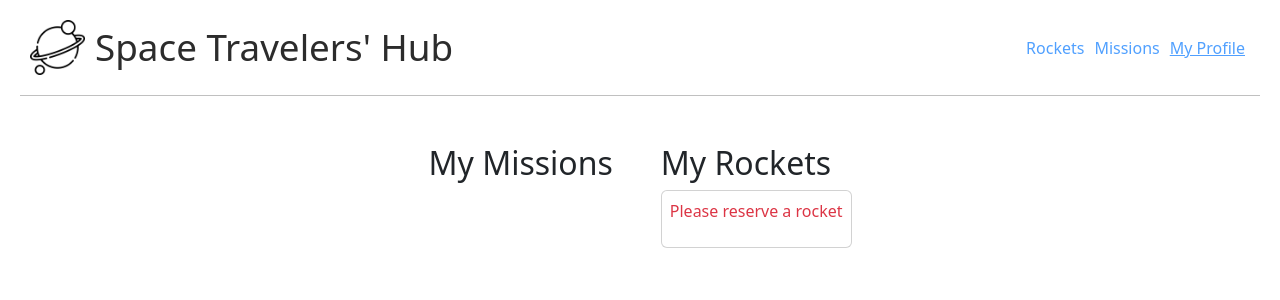
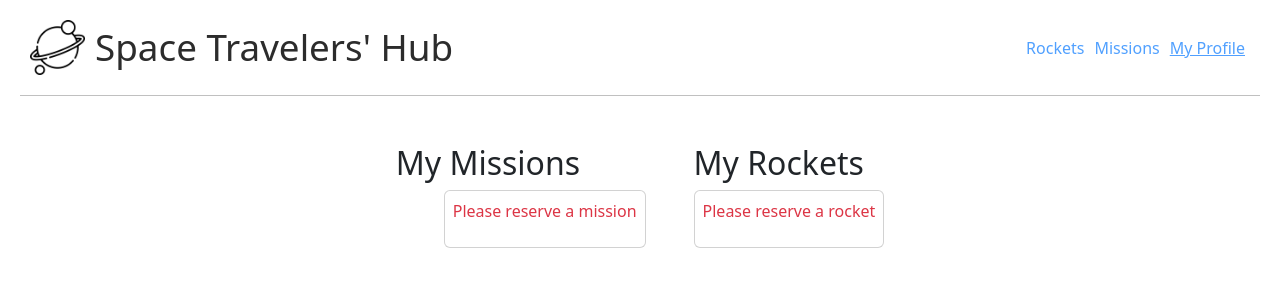
Before and after one commit to ouasamine/space-travelers, a React (Create React App) app: page /profile in a window 1280 px wide. Shown: the top 300 px of the page. Built offline with nearby package versions, Linux system fonts and the light colour scheme.

Commit message:
Display reserved missions on MyProfile page

```diff
--- a/src/pages/MyProfile.jsx
+++ b/src/pages/MyProfile.jsx
@@ -3,16 +3,29 @@ import { useSelector } from 'react-redux';
 
 function MyProfile() {
   const rockets = useSelector((state) => state.rockets.rockets);
+  const missions = useSelector((state) => state.handleMissions.missions);
   const reservedRockets = rockets.map((rocket) => (rocket.reserved ? (
     <li key={rocket.id} className="list-group-item">
       {rocket.name}
     </li>
   ) : false));
+  const reservedMissions = missions.filter((mission) => mission.reserved);
 
   return (
     <div className="container d-flex justify-content-center my-5">
       <div>
         <h2>My Missions</h2>
+        <div className="card rocket-cart ms-5">
+          <ul className="list-group list-group-flush">
+            {reservedMissions.length
+              ? reservedMissions.map((mission) => (
+                <li key={mission.mission_id} className="list-group-item">
+                  {mission.mission_name}
+                </li>
+              ))
+              : <p className="p-2 text-danger">Please reserve a mission</p>}
+          </ul>
+        </div>
       </div>
       <div>
         <h2 className="ms-5">My Rockets</h2>
```
